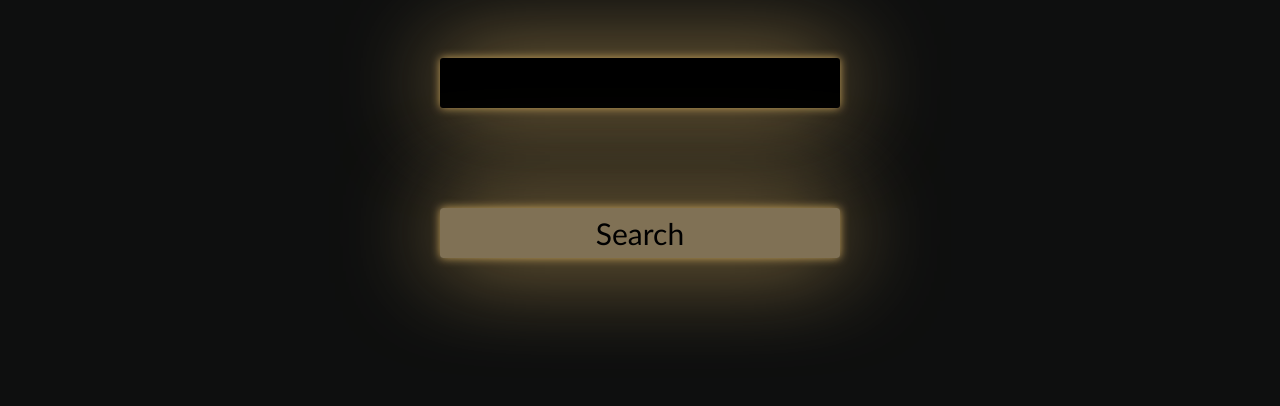
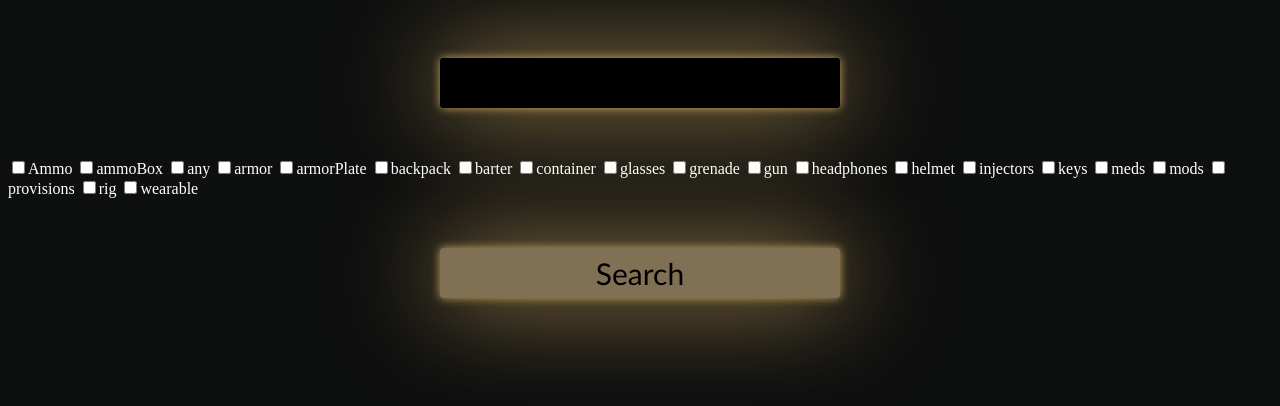
Before and after one commit to Hilent/Tarkov-Flea-Price-Checker, a plain HTML site: page index.html in a window 1280 px wide. Drawn offline with Linux system fonts and the light colour scheme.

Commit message:
Added checkboxes and filtering

```diff
--- a/display.js
+++ b/display.js
@@ -1,5 +1,7 @@
 let searchBar = document.getElementById("searchBar");
 let result = document.getElementById("result");
+
+let chosenTypes = [];
 
 async function search(){
     result.innerHTML = "";
@@ -8,6 +10,8 @@ async function search(){
     item = await requestItem(searchBar.value);
 
     for(let i = 0;i<item.length;i++){
+        if(!isItemInChosenTypes(item[i])) continue;
+
         let info = "";
 
         info += "<img src='" + item[i].iconLink + "'" + "<br>";
@@ -16,7 +20,24 @@ async function search(){
         info += "Lowest price in 24 hours: " + item[i].low24hPrice + "₽<br>";
         info += "Highest price in 24 hours: " + item[i].high24hPrice + "₽<br>";
 
-
         result.innerHTML += "<div style='display:flex; justify-content: left;'>" + info + "</div>";
     }
 }
+
+function isItemInChosenTypes(item){
+    for(let i=0; i<chosenTypes.length;i++){
+        if(item.types.includes(chosenTypes[i])) return true;
+    }
+    return false;
+}
+
+function onCheckboxClick(){
+    let checkbox = event.target;
+
+    if(checkbox.checked){
+        chosenTypes.push(checkbox.id);
+    }
+    else{
+        chosenTypes.splice(chosenTypes.indexOf(checkbox.id),1);
+    }
+}
--- a/index.html
+++ b/index.html
@@ -2,8 +2,31 @@
 <head>
     <div id="search-container">
         <input type="text" id="searchBar">
+        <div id="type-container">
+            <input id="ammo"       type="checkbox" onclick="onCheckboxClick()">Ammo
+            <input id="ammoBox"    type="checkbox" onclick="onCheckboxClick()">ammoBox
+            <input id="any"        type="checkbox" onclick="onCheckboxClick()">any
+            <input id="armor"      type="checkbox" onclick="onCheckboxClick()">armor
+            <input id="armorPlate" type="checkbox" onclick="onCheckboxClick()">armorPlate
+            <input id="backpack"   type="checkbox" onclick="onCheckboxClick()">backpack
+            <input id="barter"     type="checkbox" onclick="onCheckboxClick()">barter
+            <input id="container"  type="checkbox" onclick="onCheckboxClick()">container
+            <input id="glasses"    type="checkbox" onclick="onCheckboxClick()">glasses
+            <input id="grenade"    type="checkbox" onclick="onCheckboxClick()">grenade
+            <input id="gun"        type="checkbox" onclick="onCheckboxClick()">gun
+            <input id="headphones" type="checkbox" onclick="onCheckboxClick()">headphones
+            <input id="helmet"     type="checkbox" onclick="onCheckboxClick()">helmet
+            <input id="injectors"  type="checkbox" onclick="onCheckboxClick()">injectors
+            <input id="keys"       type="checkbox" onclick="onCheckboxClick()">keys
+            <input id="meds"       type="checkbox" onclick="onCheckboxClick()">meds
+            <input id="mods"       type="checkbox" onclick="onCheckboxClick()">mods
+            <input id="provisions" type="checkbox" onclick="onCheckboxClick()">provisions
+            <input id="rig"        type="checkbox" onclick="onCheckboxClick()">rig
+            <input id="wearable"   type="checkbox" onclick="onCheckboxClick()">wearable
+        </div>
         <button id="searchButton" onclick="search()">Search</button>
     </div>
+
 
     <div id="result"></div>
 </head>
--- a/request.js
+++ b/request.js
@@ -15,6 +15,7 @@ async function requestItem(item){
             low24hPrice
             high24hPrice
             iconLink
+            types
         }
     }`})
     })
--- a/style.css
+++ b/style.css
@@ -15,7 +15,7 @@ body{
     font-family:'Gill Sans', 'Gill Sans MT', Calibri, 'Trebuchet MS', sans-serif;
     margin:50px;
     border: none;
-    box-shadow: 0px 0px 10px #e8be6bcc, 0px 0px 100px 0px #e8be6bcc;
+    box-shadow: 0px 0px 10px #e8be6bcc, 0px 0px 100px 0px #e8be6bcc !important;
     background-color: black;
     color:#9a8866;
     border-radius: 3px;
@@ -37,7 +37,13 @@ body{
 
 input:focus{
     outline:none;
+    background: transparent;
 }
+
+input:-webkit-autofill:active  {
+    transition: background-color 5000s;
+    -webkit-text-fill-color: #fff !important;
+  }
 
 #result{
     display:flex;
```
